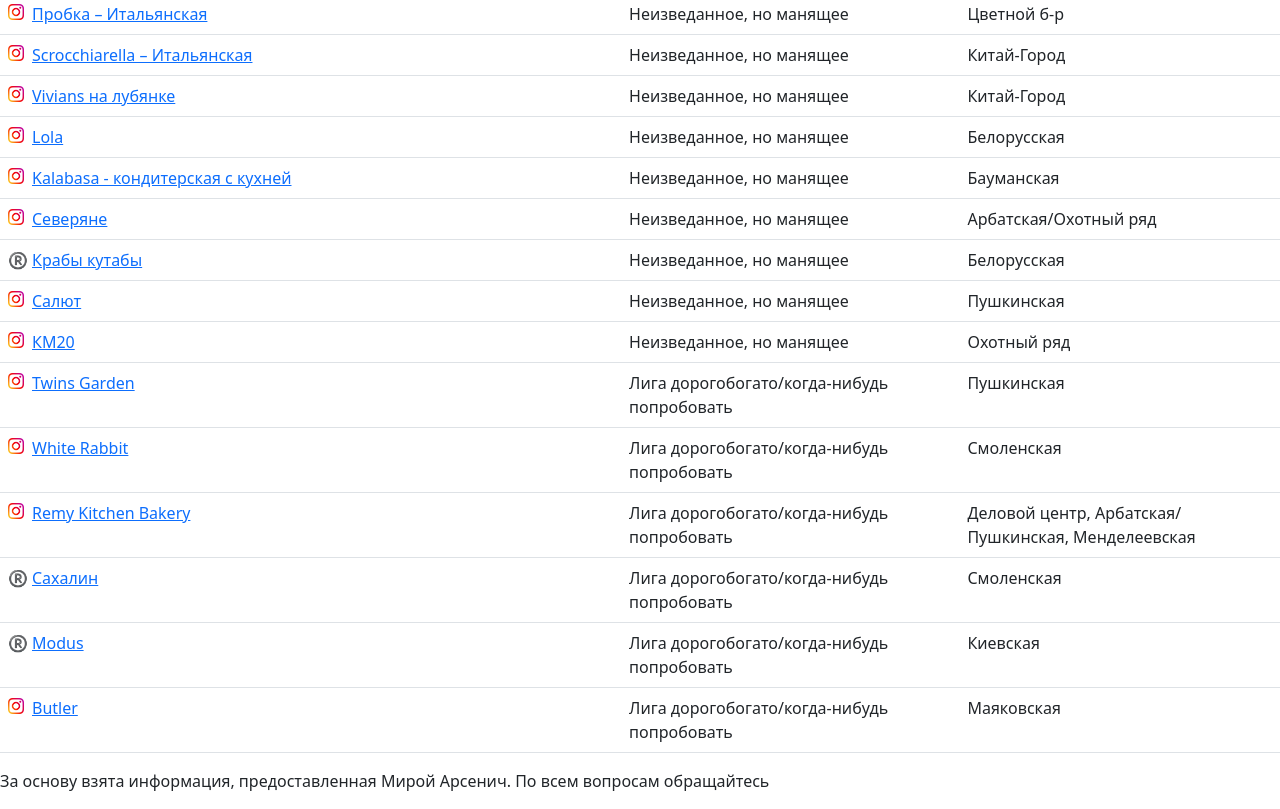
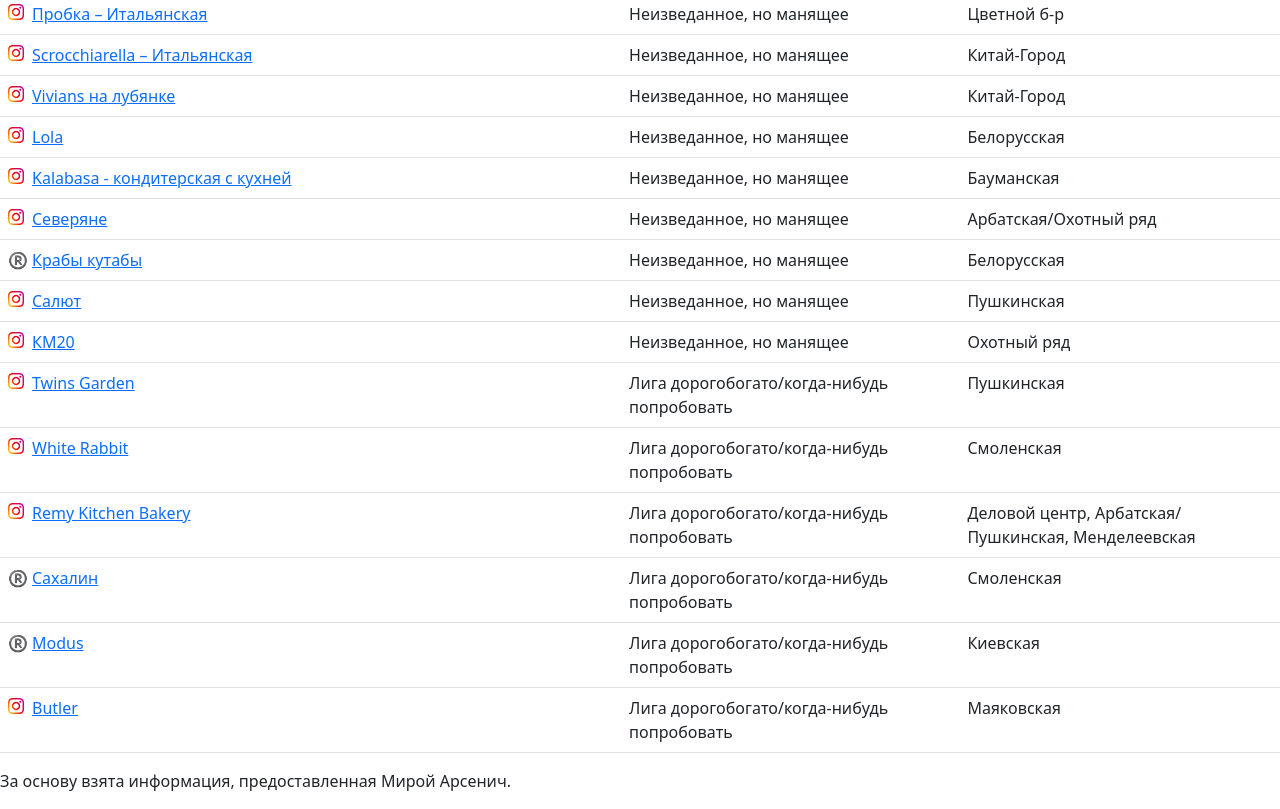
Before and after one commit to Jeaciaz/restaurant-list, a plain HTML site: page index.html in a window 1280 px wide. Shown: the part 1271-2080 px from the top of the page. Drawn offline with nearby package versions, Linux system fonts and the light colour scheme.

Commit message:
Initial commit

```diff
--- a/index.html
+++ b/index.html
@@ -28,8 +28,7 @@
       <tbody id="tbody"></tbody>
     </table>
     <p>
-      За основу взята информация, предоставленная Мирой Арсенич. По всем
-      вопросам обращайтесь
+      За основу взята информация, предоставленная Мирой Арсенич.
     </p>
   </body>
 </html>
```
